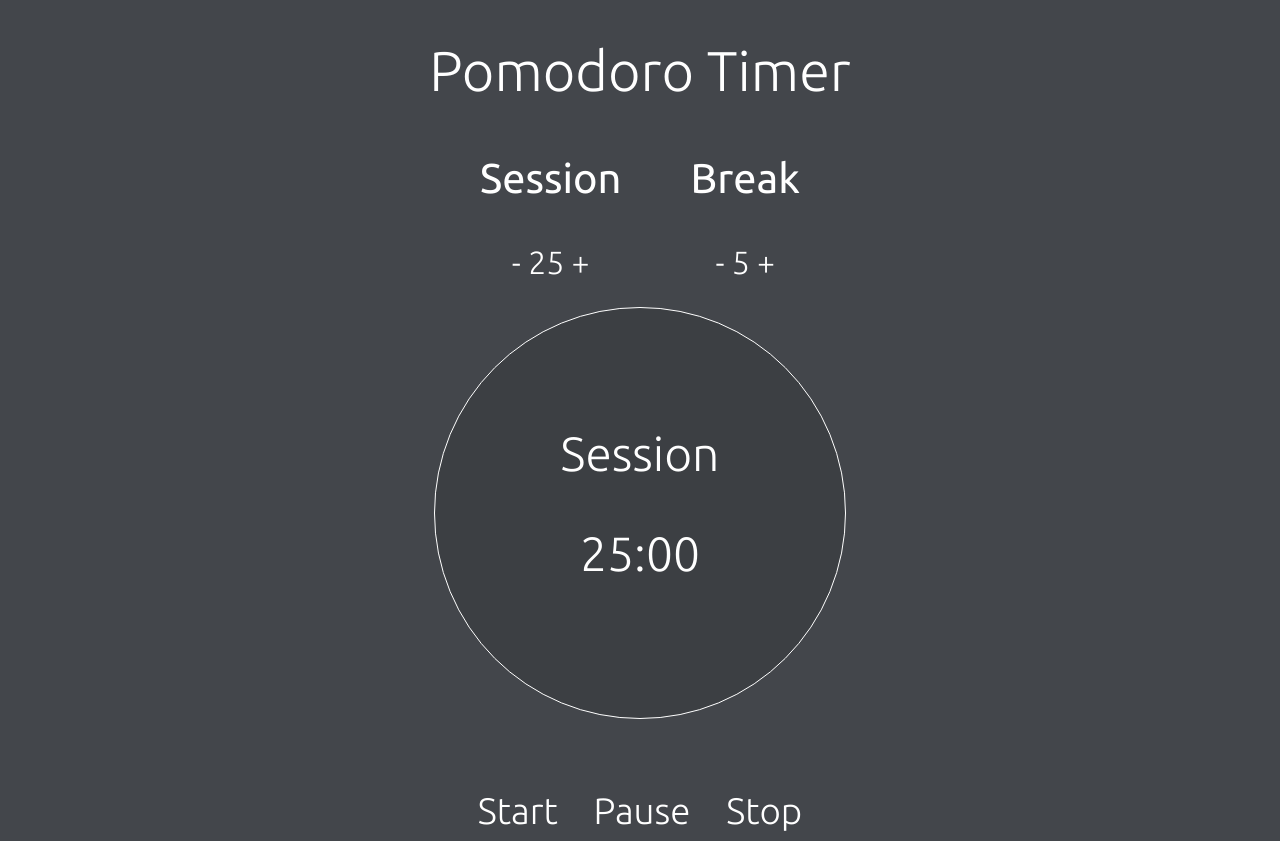
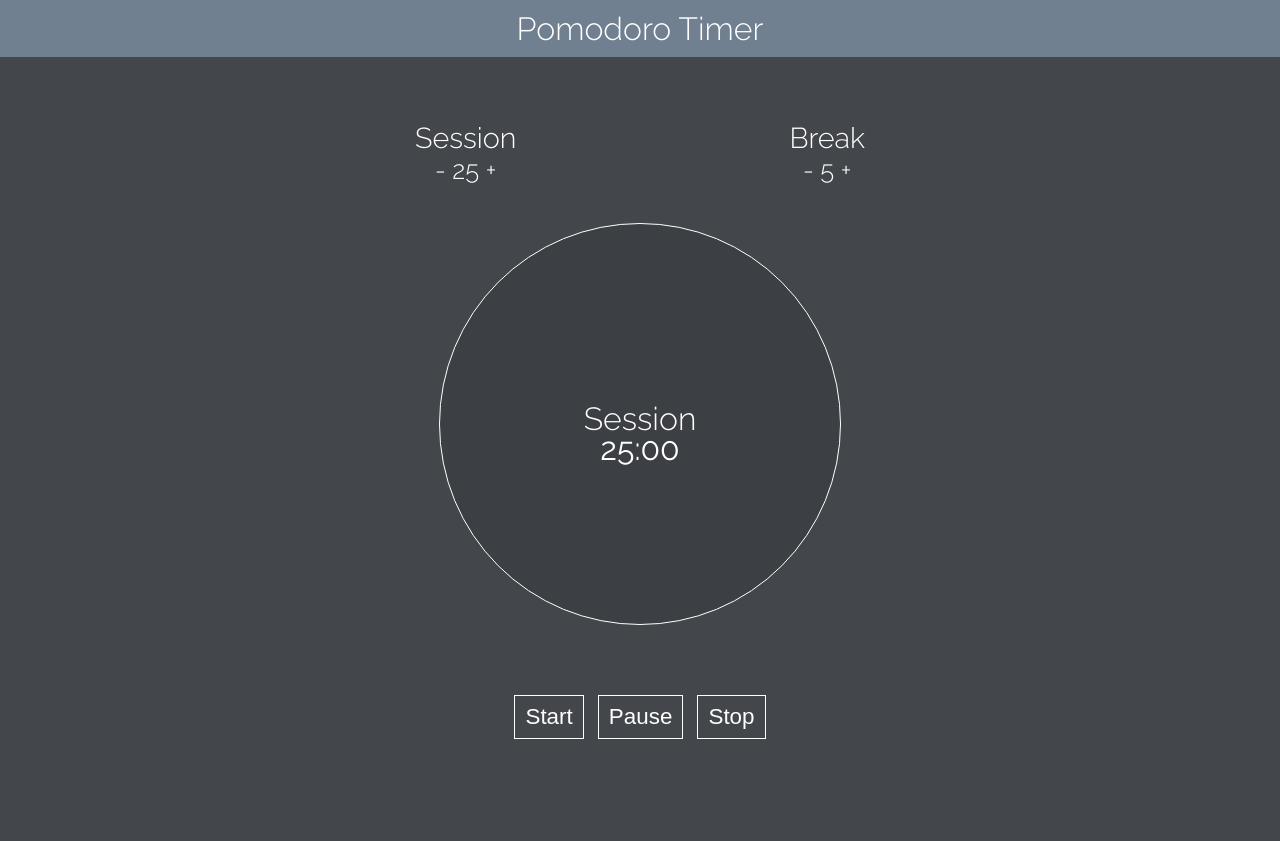
Before and after one commit to anthonyjwwong/FCC-Projects-Pomodoro-timer, a plain HTML site: page index.html in a window 1280 px wide. After the commit the page ends 800 px from the top, so only its background shows below. Drawn offline with Linux system fonts and the light colour scheme.

Commit message:
Change styles

```diff
--- a/css/style.css
+++ b/css/style.css
@@ -1,10 +1,30 @@
+* {
+  padding: 0;
+  margin: 0;
+}
+
+
 body {
-  font-family: 'Ubuntu', sans-serif;
+  font-family: 'Raleway', sans-serif;
   background: #43464b;
   color: white;
+  font-size: 16px;
 }
 
-h1 {
+header {
+  width: 100%;
+  background-color: #708090;
+}
+
+.title {
+  width: 100%;
+  margin: 0 auto;
+}
+
+.title h1 {
+  font-size: 1.5rem;
+  padding: 10px 0;
+  text-align: center;
   font-weight: 300;
 }
 
@@ -12,37 +32,88 @@ span {
   cursor:pointer
 }
 
+.timers {
+  display: flex;
+  justify-content: space-between;
+  width: 60%;
+  margin: 10% auto;
+}
+
+.timers h2 {
+  font-size: 1.3rem;
+  font-weight: 300;
+}
+
+.timers p {
+  text-align: center;
+  font-size: 1.5rem;
+  font-weight: 300;
+}
+
+.stopwatch h2 {
+  font-size: 1.5rem;
+  font-weight: 300;
+  margin-top: 75px;
+}
+
+.stopwatch p {
+  font-size: 1.5rem;
+  padding-top: 10px;
+}
+
 .stopwatch {
   text-align: center;
   border: 1px solid white;
-  padding: 45px 40px 40px;
-  border-radius: 100px;
-  height: 120px;
-  width: 120px;
+  border-radius: 50%;
+  height: 200px;
+  width: 200px;
   margin: 5px auto 20px;
   line-height: 20px;
   background: #3c3f43;
 }
 
+
+.stopwatchgreen h2 {
+  font-size: 1.5rem;
+  font-weight: 300;
+  margin-top: 75px;
+}
+
+.stopwatchgreen p {
+  font-size: 1.5rem;
+  padding-top: 10px;
+}
+
 .stopwatchgreen {
   text-align: center;
   border: 1px solid #91c465;
-  padding: 45px 40px 40px;
-  border-radius: 100px;
-  height: 120px;
-  width: 120px;
+  border-radius: 50%;
+  height: 200px;
+  width: 200px;
   margin: 5px auto 20px;
   line-height: 20px;
   background: #3c3f43;
 }
 
+
+.stopwatchred h2 {
+  font-size: 1.5rem;
+  font-weight: 300;
+  margin-top: 75px;
+}
+
+.stopwatchred p {
+  font-size: 1.5rem;
+  padding-top: 10px;
+}
+
 .stopwatchred {
   text-align: center;
   border: 1px solid red;
-  padding: 45px 40px 40px;
-  border-radius: 100px;
-  height: 120px;
-  width: 120px;
+  border-radius: 50%;
+
+  height: 200px;
+  width: 200px;
   margin: 5px auto 20px;
   line-height: 20px;
   background: #3c3f43;
@@ -54,28 +125,17 @@ span {
   border: none;
 }
 
-.title {
-  text-align: center;
-
-}
-
-.timers {
-  display: flex;
-  justify-content: space-between;
-  width: 60vw;
-  margin: 0 auto;
-}
 
 button {
-  border: none;
+  border: 1px solid white;
   outline: none;
   background: inherit;
   font-family: "Ubuntu", sans-serif;
-  font-size: 1.3em;
-  font-weight: 300;
+  font-size: 1.1em;
+  font-weight: 200;
   color: white;
-  margin-left: 10px;
-  margin-right: 10px;
+  margin: 0 5px;
+  padding: 8px 10px;
 }
 
 .button {
@@ -101,225 +161,118 @@ button {
   margin-bottom: 10px;
 
 }
-/*****************************
-  Media Query
-***************************/
-@media only screen and (min-width: 321px) {
-  .pomodoro {
-    font-size: 2.5em;
+
+@media only screen and (min-width: 600px) {
+
+.timers {
+  width: 50%;
+  margin-bottom: 8%;
 }
 
-  .session p {
-    font-size: 1.8em;
+.timers h2 {
+  font-size: 1.8rem;
+
 }
 
-  .break p {
-    font-size: 1.8em;
+.timers p {
+  font-size: 1.6rem;
 }
 
-  .stopwatch {
-    padding: 55px;
-    border-radius: 125px;
-    height: 150px;
-    width: 150px;
+  .stopwatch, .stopwatchgreen, .stopwatchred {
+    height: 300px;
+    width: 300px;
   }
 
-  .stopwatchgreen {
-    padding: 55px;
-    border-radius: 125px;
-    height: 150px;
-    width: 150px;
+  .stopwatch h2, .stopwatchred h2, .stopwatchgreen h2 {
+    margin-top: 135px;
+    font-size: 2rem;
   }
 
-  .stopwatchred {
-    padding: 55px;
-    border-radius: 125px;
-    height: 150px;
-    width: 150px;
+  .stopwatch p, .stopwatchred p, .stopwatchgreen p {
+    font-size: 2rem;
   }
 
-  .stopwatch h1 {
-    font-size: 2.1em;
-    margin-top: 40px;
+  button {
+    font-size: 1.4rem;
+  }
 }
 
-  .stopwatchred h1 {
-      font-size: 2.1em;
-      margin-top: 40px;
+@media only screen and (min-width: 750px) {
+
+  .title h1 {
+    font-size: 2rem;
   }
 
-  .stopwatchgreen h1 {
-    font-size: 2.1em;
-    margin-top: 40px;
+  .timers {
+    margin-top: 5%;
+    width: 350px;
   }
 
-  .button button {
-    font-size: 1.8em;
+    button {
+      font-size: 1.4rem;
       margin-top: 30px;
     }
   }
 
+  @media only screen and (min-width: 1050px) {
 
-@media only screen and (min-width: 600px) {
-  .pomodoro {
-    font-size: 3.5em;
+    .title h1 {
+      font-size: 2rem;
     }
 
-  .session p {
-    font-size: 2.6em;
+    .timers {
+      margin-top: 5%;
+      margin-bottom: 3%;
+      width: 450px;
     }
 
-  .break p {
-    font-size: 2.6em;
+        .stopwatch, .stopwatchgreen, .stopwatchred {
+          height: 400px;
+          width: 400px;
         }
 
-  .stopwatch {
-    padding: 55px;
-    border-radius: 270px;
-    height:300px;
-    width: 300px;
+        .stopwatch h2, .stopwatchred h2, .stopwatchgreen h2 {
+          margin-top: 185px;
+          font-size: 2rem;
         }
 
-  .stopwatchgreen {
-    padding: 55px;
-    border-radius: 270px;
-    height:300px;
-    width: 300px;
-  }
-
-  .stopwatchred {
-    padding: 55px;
-    border-radius: 270px;
-    height:300px;
-    width: 300px;
-  }
-
-  .stopwatch h1 {
-    font-size: 3em;
-    padding-top: 30px;
-  }
-
-  .stopwatchgreen h1 {
-     font-size: 3em;
-      padding-top: 30px;
-    }
-
-  .stopwatchred h1 {
-      font-size: 3em;
-      padding-top: 30px;
-    }
-
-  .button button {
-    font-size: 2.8em;
-    margin-top: 30px;
-  }
-}
-
-@media only screen and (min-width: 600px) {
-
-  .session p {
-    font-size: 2.6em;
-  }
-
-  .break p {
-    font-size: 2.6em;
-  }
-
-  .stopwatch {
-    padding: 55px;
-    border-radius: 270px;
-    height:300px;
-    width: 300px;
-  }
-
-  .stopwatchgreen {
-    padding: 55px;
-    border-radius: 270px;
-    height:300px;
-    width: 300px;
-  }
-
-  .stopwatchred {
-    padding: 55px;
-    border-radius: 270px;
-    height:300px;
-    width: 300px;
-  }
-
-  .stopwatch h1 {
-    font-size: 3em;
-    padding-top: 35px;
-  }
-
-  .stopwatchgreen h1 {
-     font-size: 3em;
-      padding-top: 35px;
-    }
-
-  .stopwatchred h1 {
-      font-size: 3em;
-      padding-top: 35px;
-    }
-
-  .button button {
-    font-size: 2.8em;
-    margin-top: 30px;
-  }
+        .stopwatch p, .stopwatchred p, .stopwatchgreen p {
+          font-size: 2rem;
         }
 
 
-@media only screen and (min-width: 1200px) {
+    }
+
+    @media only screen and (min-width: 1350px) {
+
+      .title h1 {
+        font-size: 2rem;
+      }
+
       .timers {
-    width: 25vw;
+        margin-top: 2%;
+        margin-bottom: 5%;
+        width: 450px;
       }
 
 
-  .session p {
-    font-size: 2.6em;
+
+          .stopwatch, .stopwatchgreen, .stopwatchred {
+            height: 400px;
+            width: 400px;
+            margin-bottom: 5%;
           }
 
-  .break p {
-    font-size: 2.6em;
+          .stopwatch h2, .stopwatchred h2, .stopwatchgreen h2 {
+            margin-top: 185px;
+            font-size: 2rem;
           }
 
-  .stopwatch {
-    padding: 55px;
-    border-radius: 270px;
-    height:300px;
-    width: 300px;
+          .stopwatch p, .stopwatchred p, .stopwatchgreen p {
+            font-size: 2rem;
           }
 
-  .stopwatchgreen {
-    padding: 55px;
-    border-radius: 270px;
-    height:300px;
-    width: 300px;
-  }
-
-  .stopwatchred {
-    padding: 55px;
-    border-radius: 270px;
-    height:300px;
-    width: 300px;
-  }
-
-  .stopwatch h1 {
-    font-size: 3em;
-    padding-top: 40px;
-  }
-
-  .stopwatchgreen h1 {
-     font-size: 3em;
-      padding-top: 40px;
-    }
-
-  .stopwatchred h1 {
-      font-size: 3em;
-      padding-top: 40px;
-    }
-
-  .button button {
-    font-size: 2.3em;
-    margin-top: 30px;
+          button {
+            margin: 0 30px;
           }
       }
--- a/index.html
+++ b/index.html
@@ -5,39 +5,43 @@
   <meta name="viewport" content="width=device-width, initial-scale=1.0">
   <title>Pomodoro Timer</title>
   <link href="css/style.css" rel="stylesheet">
-  <link href="https://fonts.googleapis.com/css?family=Ubuntu:300,400" rel="stylesheet">
+  <link href="https://fonts.googleapis.com/css?family=Raleway:200,300,400" rel="stylesheet">
 </head>
 <body>
+  <header>
       <div class="title">
           <h1 class="pomodoro">Pomodoro Timer</h1>
+      </div>
+  </header>
+  <main>
 
       <div class="timers">
 
           <div class="session">
-          <p>Session</p>
-            <h1>
+            <h2>Session</h2>
+              <p>
                 <span class="remove">-</span>
                 <span class="session-hours">25</span>
                 <span class="add">+</span>
-            </h1>
+              </p>
           </div>
 
           <div class="break">
-          <p>Break</p>
-          <h1>
+            <h2>Break</h2>
+            <p>
               <span class="break-remove">-</span>
               <span class="break-hours">5</span>
               <span class="break-add">+</span>
-          </h1>
+            </p>
         </div>
 
       </div>
 
-  </div>
+
 
     <div class="stopwatch">
-    <h1 class="stopwatch-title">Session</h1>
-    <h1><span class="minutes">25</span>:<span class="seconds">00</span></h1>
+      <h2 class="stopwatch-title">Session</h2>
+      <p><span class="minutes">25</span>:<span class="seconds">00</span></p>
 
     </div>
 
@@ -48,6 +52,9 @@
 
       <button class="stop">Stop</button>
     </div>
+  </main>
+
+
   <script src="js/script.js"></script>
 </body>
 </html>
```
Also changed, not shown: 1 other file. Lines whose indentation alone changed are shown as unchanged.
